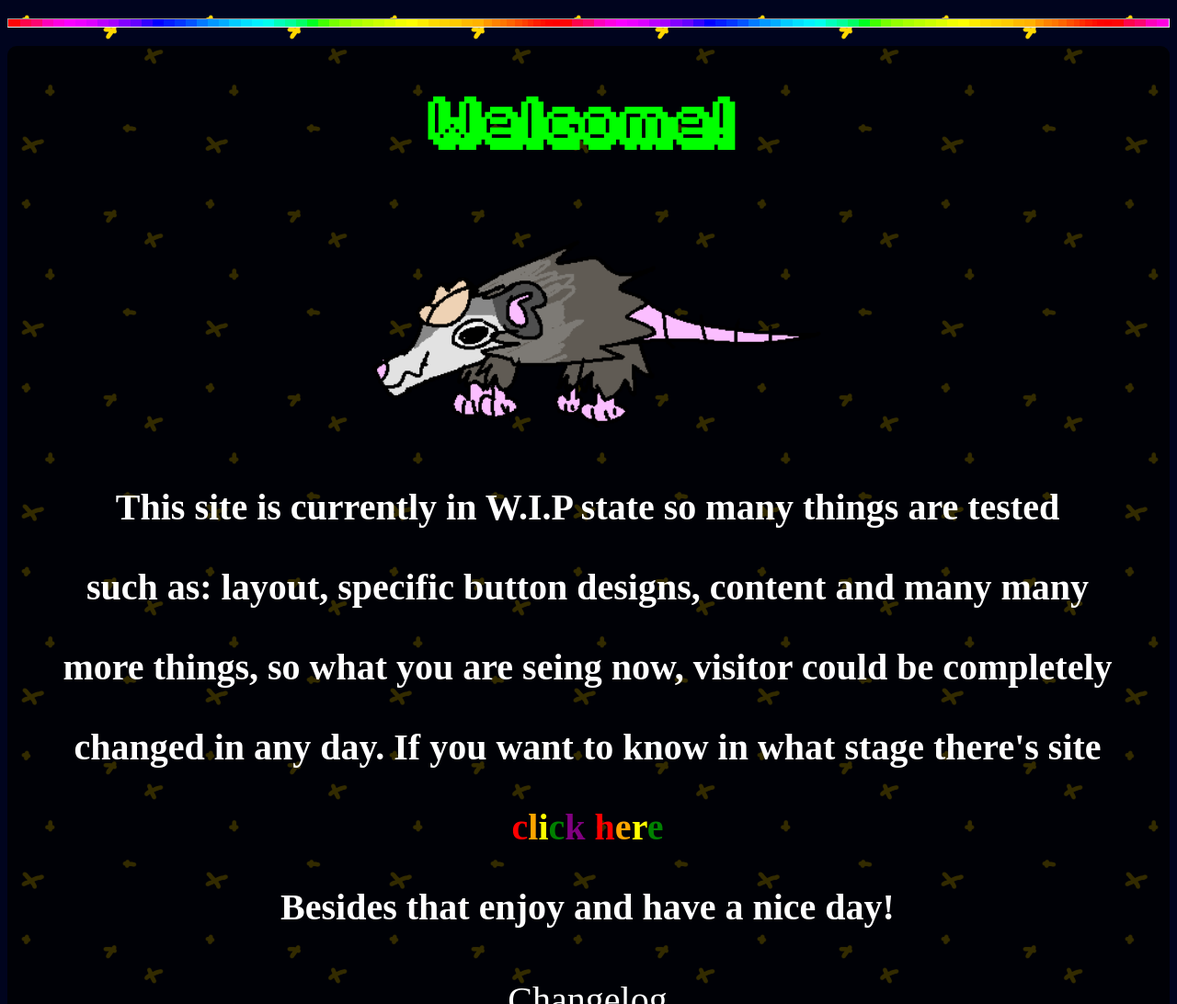
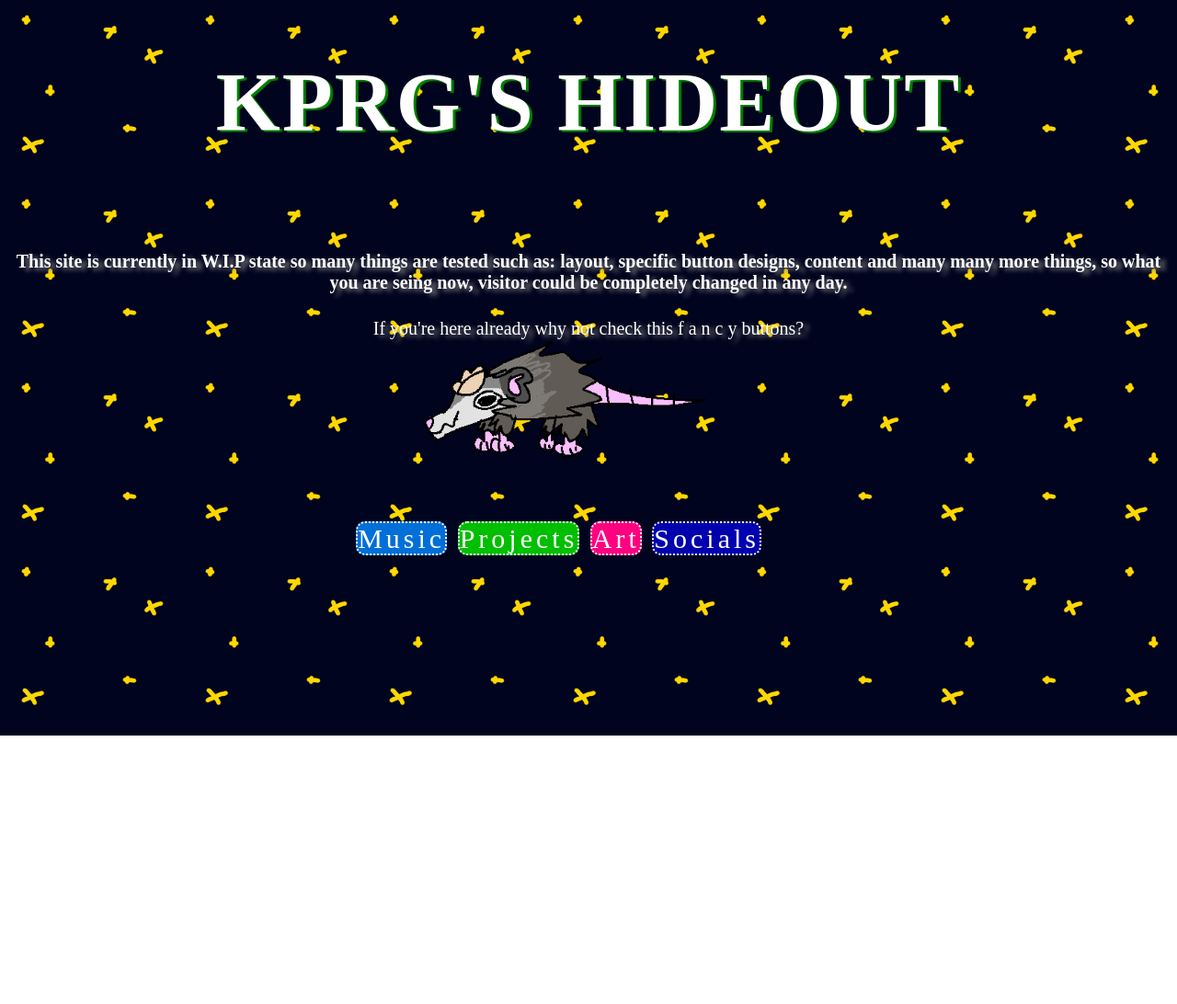
Before and after one commit to Koszpierogow/kprg-website, a plain HTML site: page index.html in a window 1280 px wide. Shown: the top 1092 px of the page at 92% size. After the commit the page ends 800 px from the top, so only its background shows below. Drawn offline with Linux system fonts and the light colour scheme; a web font is replaced by a local one.

Commit message:
Add files via upload
Changed index page
Added text-shadow on some text in index.html and music.html

```diff
--- a/index.html
+++ b/index.html
@@ -1,136 +1,49 @@
-<!DOCTYPE html>
+<!DOCTYPE HTML>
 <html>
+
 <head>
-    <meta charset="UTF-8">
-    <meta name="viewport" content="width=device-width, initial-scale=1.0">
-    <title>KPRG's hideout</title>
-    <link rel="shortcut icon" href="resources/ikona-strona.jpg">
-    <style>
-          @font-face {
-  font-family: 'Mini Pixel';
-  src: url('font/mini_pixel-7.ttf');
-          }
-    @font-face {
-  font-family:'Fipps';
-  src: url('font/Fipps-Regular.ttf');
-}
+<meta charset="utf-8">
+<meta name="viewport" content="width=device-width, initial-scale=1.0">
+<link rel="stylesheet" href="style.css">
+<link rel="shortcut icon" href="resources/ikona-strona.jpg">
+<title>KPRG's hideout</title>
+</head>
 
-
-    @media screen only and (min-height:768px) {
-
-      .sidenav {
-        font-size:40px;
-        letter-spacing:4px;
-      }
-      main {
-        max-width:200px;
-        font-size:25px;
-      }
-      body {
-        font-size: 35px;
-      }
-      h1 {
-        font-size:55px;
-      }
-
-}
-
-
-  body {
-  background-image: url("resources/bg.png");
-  color: white;
-  font-family: 'Mini Pixel';
-  text-align: center;
-  font-size: 40px;
-  cursor: url("resources/kursor-strona.png"), auto;
-}
+<body>
+<div class="main-text">
+<h1>KPRG'S HIDEOUT</h1>
+</div>
+<p>
+<br>
+<h4>This site is currently in W.I.P state so many things are tested
+    such as: layout, specific button designs, content and many many
+    more things, so what you are seing now, visitor could be completely
+    changed in any day.</h4>
+	<p>If you're here already why not check this f a n c y buttons?
+<img src="resources/opussy-pierog.png">
+<br>
+<div class="nav">
+		<div class="music"><a href="music.html" style="border:2px dotted rgb(255,255,255);background: rgb(0,111,215);">Music</a></div>
+		<div class="projects"><a href="my-projects.html" style="border:2px dotted rgb(255,255,255);background: rgb(0,190,0);">Projects</a></div>
+		<div class="art"><a href="art.html" style="border:2px dotted rgb(255,255,255);background: rgb(255,0,128);">Art</a></div>
+		<div class="socials"><a href="socials.html" style="border:2px dotted rgb(255,255,204);background: rgb(0,0,175);">Socials</a></div>
+</div id="nav">
 
 
 
-h1 {
-  font-family:'Fipps';
-  font-size: 45px;
-  margin-left:-15px;
-  color:lime;
-}
 
 
-  a {
-    text-decoration: none;
-    color: white;
-    display: inline-block;
-    height: 25px;
-    max-width:200px;
-    margin: 0;
-  }
-
-  a:hover {
-    cursor: url("resources/kursor-strona.png"), auto;
-  }
-
-  hr {
-    background: url("resources/linea.gif");
-    height: 8px;
-  }
-  img {
-    height: 40%;
-    width: 40%;
-    margin-left: 20px;
-  }
 
 
-  main {
-    display:block;
-    padding: 3px 5px 5px 3px;
-    max-width: 120em;
-    background-color:rgba(0,0,0,80%);
-    border-radius: 10px;
-  }
 
-    .sidenav {
-    display:inline-block;
-    min-width:auto;
-    max-width: 900px;
-    font-family: 'Mini Pixel';
-    font-size:40px;
-  }
 
-  </style>
-</head>
-  <body>
-    <hr>
-    <center>
-    <main>
-    <h1>Welcome!</h1>
-    <br>
-    <img src="resources/opussy-pierog.png">
-    <h4>This site is currently in W.I.P state so many things are tested
-    <p>such as: layout, specific button designs, content and many many <p>
-    more things, so what you are seing now, visitor could be completely<p>
-    changed in any day. If you want to know in what stage there's site<p>
-    <a href="#status"><span style="color:red">c</span><span style="color:orange">l</span><span style="color:yellow">i</span><span style="color:green">c</span><span style="color:purple">k</span> <span style="color:red">h</span><span style="color:orange">e</span><span style="color:yellow">r</span><span style="color:green">e</span></a>
-    <p>Besides that enjoy and have a nice day!</h4>
-    <a href="changelog.html">Changelog</a>
-    <br>
-    <br>
-    <div class="sidenav">
-    <a href="music.html">Music</a>
-    <a href="art.html">Art</a>
-    <a href="socials.html">Socials</a>
-    <a href="my-projects.html" style="">Projects</a>
-    <a href="aboutme.html">About me</a>
-    </div>
-    <br>
-    <br>
-    </main>
-    </center>
-    <hr>
-    <div id="status">Overall status of the website:<p style="color:red">20.15%</p>
-    Art: <p style="color:red">13.65%</p>
-    Projects: <p style="color:red">6.05%</p>
-    Music: <p style="color:yellow">47.05%</p>
-    Socials: <p style="color:lime">90.05%</p>
-    About me: <p style="color:orange">30.05%</p>
-    </div>
-  </body>
+
+
+
+
+
+
+
+
+</body>
 </html>
--- /dev/null
+++ b/style.css
@@ -0,0 +1,107 @@
+.main-text {
+	color:white;
+	text-align: center;
+	font-size: 45px;
+	letter-spacing: 2px;
+}
+
+h4 {
+	color:white;
+	font-size:20px;
+	text-align: center;
+	text-shadow: 6px 3px 5px gray;
+}
+
+
+h1 {
+	text-shadow: 3px 2px 1px green;
+}
+
+p {
+	color:white;
+	font-size:20px;
+	text-align: center;
+	text-shadow: 6px 3px 5px gray;
+}
+
+
+.nav {
+	display:block;
+	text-align: center;
+	font-size: 30px;
+	margin-left:-1.2em;
+	margin-right:0.96em;
+	padding-top: 180px;
+	padding-bottom: 20px;
+	letter-spacing: 4px;
+}
+
+.art {
+	display:inline-block;
+	text-align: center;
+	font-size: 30px;
+	letter-spacing: 4px;
+}
+
+.socials {
+	display:inline-block;
+	text-align: center;
+	font-size: 30px;
+	letter-spacing: 4px;
+}
+
+.music {
+	display:inline-block;
+	text-align: center;
+	font-size: 30px;
+	letter-spacing: 4px;
+}
+
+.projects {
+	display:inline-block;
+	text-align: center;
+	font-size: 30px;
+	letter-spacing: 4px;
+}
+
+
+img {
+	float: right;
+	margin-right: 500px;
+	height: 25%;
+	width: 25%;
+}
+a {
+	list-style-type: none;
+	text-decoration: none;
+	color:white;
+	border: 2px solid rgb(255,0,0);
+	border-radius:10px;
+	border-height: 20%;
+}
+
+body {
+	background: url("resources/bg.png");
+}
+a:hover {
+  color:gray;
+  cursor: url("resources/kursor-strona.png"), auto;
+}
+a:link {
+  color:white;
+  cursor: url("resources/kursor-strona.png"), auto;
+}
+
+a:visited {
+  color:white;
+  cursor: url("resources/kursor-strona.png"), auto;
+}
+
+a:active {
+  color: gray;
+  cursor: url("resources/kursor-strona.png"), auto;
+}
+
+html {
+  cursor: url("resources/kursor-strona.png"), auto;
+}
```
Also changed, not shown: music.html (+9 -1 lines).
